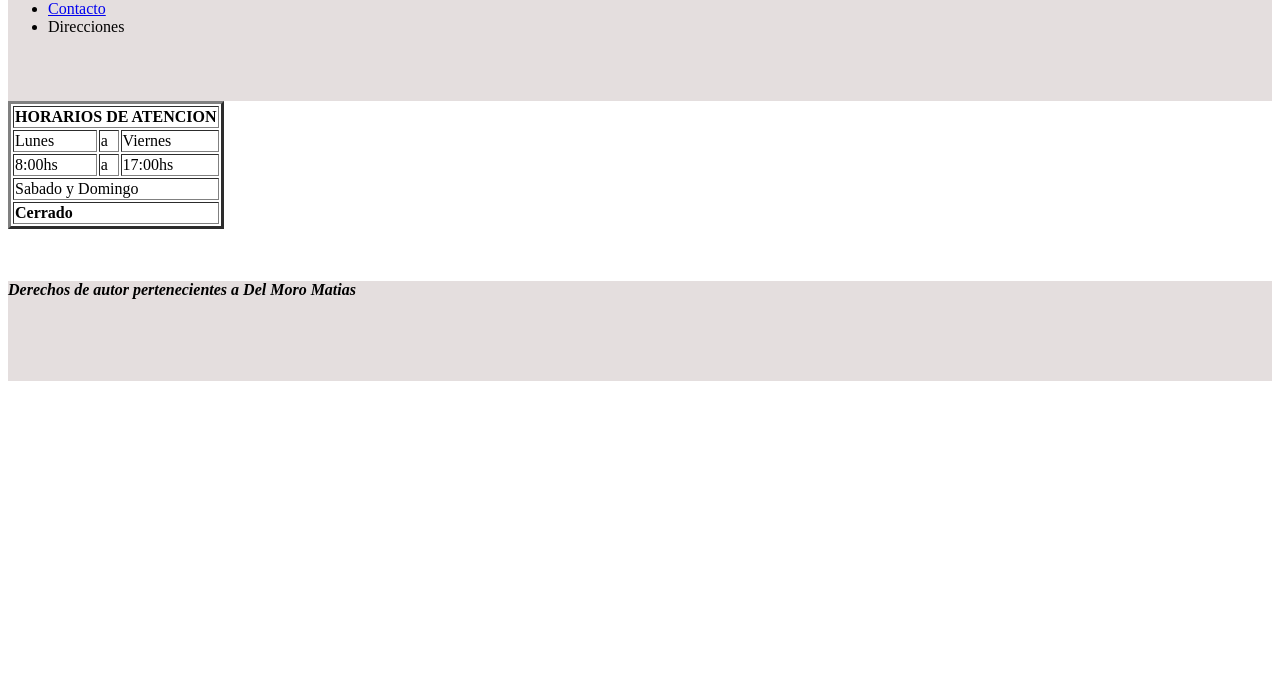
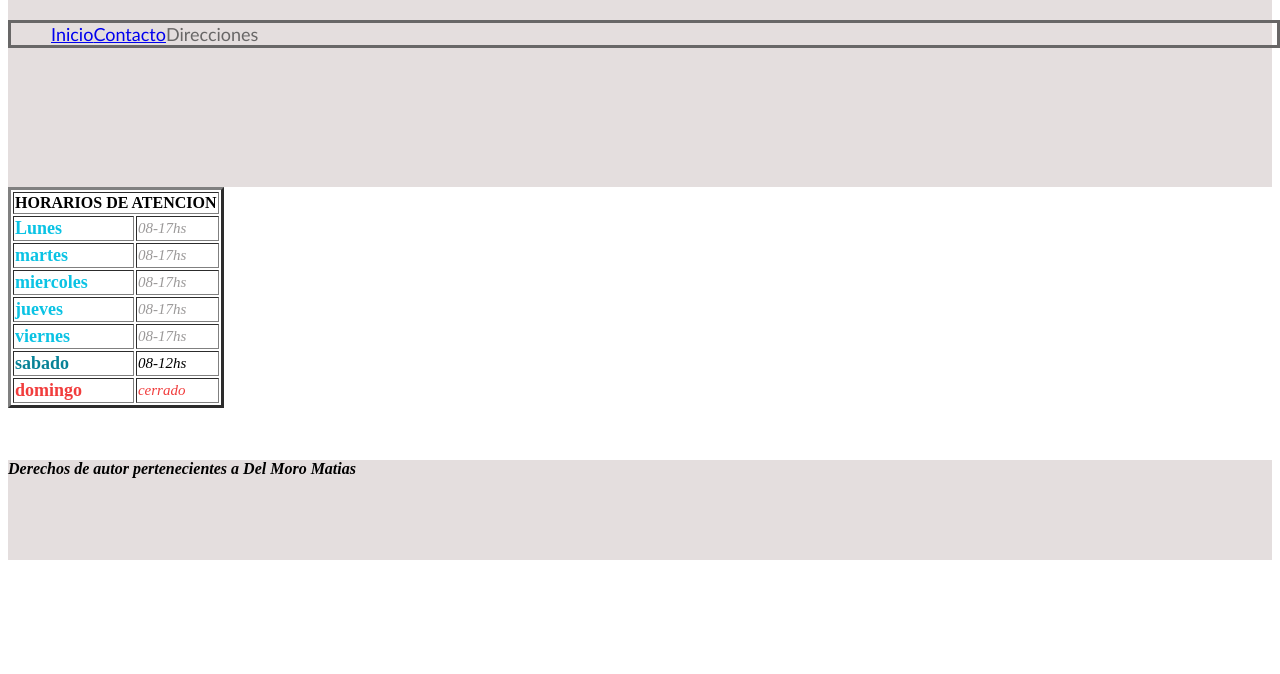
Before and after one commit to delmoromatias/ejercitaci-n-1-, a plain HTML site: page page/horarios.html in a window 1280 px wide. Shown: the part 126-800 px from the top of the page. Drawn offline with Linux system fonts and the light colour scheme; files that its build step writes are made by us from their sources.

Commit message:
cambios ejercitacion 4

```diff
--- a/page/horarios.html
+++ b/page/horarios.html
@@ -4,14 +4,14 @@
     <meta charset="UTF-8">
     <meta name="viewport" content="width=device-width, initial-scale=1.0">
     <title>Honda Argentina</title>
-    <link rel="stylesheet" href="style.css">
+    <link rel="stylesheet" href="../style.css">
 </head>
 <body>
     <header>
         <h1 id="honda">HONDA</h1>
         <p id="power"> The Power of Dreams</p>
         <nav>
-            <ul>
+            <ul class="formulario">
                 <li><a href="../index.html">Inicio</a></li>
                 <li><a href="../page/contacto.html">Contacto</a></li>
                 <li>Direcciones</li>
@@ -24,21 +24,34 @@
         <td colspan="9"><b> HORARIOS DE ATENCION </b></td>
     </tr>
     <tr>
-        <td colspan="4"> Lunes </td>
-        <td> a </td>
-        <td colspan="4"> Viernes </td>
+        <td class="semana"> Lunes </td>
+        <td class="horario-semana"> 08-17hs </td>
     </tr>
     <tr>
-        <td colspan="4">8:00hs </td>
-        <td> a </td>
-        <td colspan="4">17:00hs </td>
+        <td class="semana"> martes </td>
+        <td class="horario-semana"> 08-17hs </td>
     </tr>
     <tr>
-        <td colspan="9">Sabado y Domingo</td>
+        <td class="semana"> miercoles</td>
+        <td class="horario-semana"> 08-17hs </td>
     </tr>
     <tr>
-        <td colspan="9"><b>Cerrado</b> </td>
+        <td class="semana"> jueves </td>
+        <td class="horario-semana"> 08-17hs </td>
     </tr>
+    <tr>
+        <td class="semana"> viernes</td>
+        <td class="horario-semana"> 08-17hs </td>
+    </tr>
+    <tr>
+        <td class="sabado"> sabado </td>
+        <td class="hora-sabado"> 08-12hs </td>
+    </tr>
+    <tr>
+        <td class="domingo"> domingo </td>
+        <td class="hora-domingo"> cerrado </td>
+    </tr>
+
 </table>
 </main>
 <br>
--- a/style.css
+++ b/style.css
@@ -1,8 +1,16 @@
-#honda{color: red; text-align: center; font-size: 40px; font-weight: 100;font-family: Blackoak Std; margin-bottom: 0;}
+#honda{color: red; text-align: center; font-size: 40px; font-weight: 100;font-family: Blackoak Std; margin-bottom: 0;margin-top: 5%;}
 #power{color: black; text-align: center; font-weight: bolder;padding-top: 0;margin-top: 0;}
 /* HEADER */
-header{ background-color: rgb(228, 222, 222);height: 200px; width: 100%;}
+header{ background-color: rgb(228, 222, 222);height: 250px; width: 100%;}
 /* FOOTER */
 footer{ background-color: rgb(228, 222, 222);height: 100px; width: 100%;}
-.formulario{border-width: 10px;border-color: black;}
-.hola{border-style: dotted; list-style: none;}
+.formulario{border-style: solid; list-style: none;width:97%;font-family: 'Gill Sans', 'Gill Sans MT', Calibri, 'Trebuchet MS', sans-serif;
+    font-size: 18px; color: rgb(104, 103, 103)}
+.fuente{color: blue;}
+ul{display: flex;flex-direction: row;}
+.semana{font-weight: bolder;font-size: 18px;color: rgb(11, 195, 228);}
+.sabado{font-weight: bolder;font-size: 18px;color: rgb(7, 130, 151);}
+.domingo{font-weight: bolder;font-size: 18px;color: rgb(241, 61, 61);}
+.horario-semana{font-style: italic;font-size: 15px;color: rgba(153, 151, 151, 0.986);}
+.hora-sabado{font-style: italic;font-size: 15px;}
+.hora-domingo{font-style: italic;font-size: 15px;color: rgb(241, 61, 61);}
```
Also changed, not shown: index.html (+2 -2 lines), page/contacto.html (+2 -2 lines).
